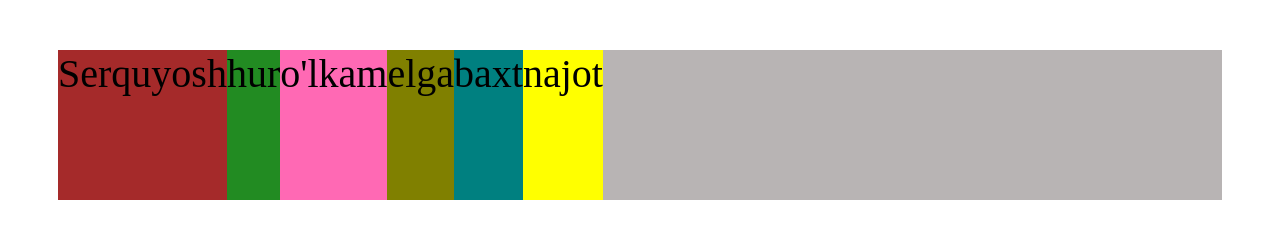
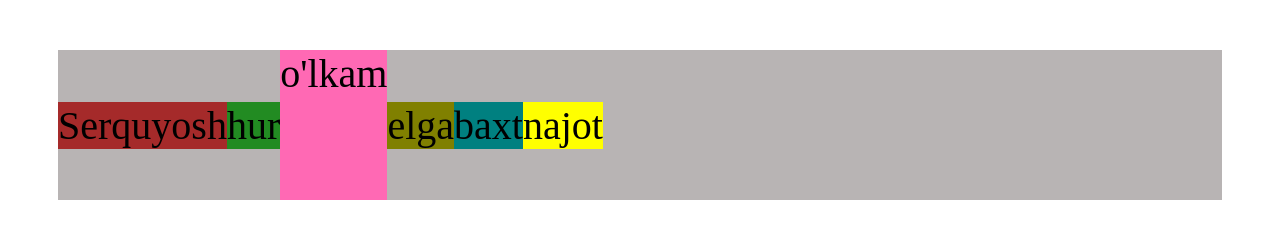
Before and after one commit to PubgGamerUzbSila/TenX-academy, a plain HTML site: page JavaScript/44-dars/main.html in a window 1280 px wide. Drawn offline with Linux system fonts and the light colour scheme.

Commit message:
45-dars start

```diff
--- a/JavaScript/44-dars/main.html
+++ b/JavaScript/44-dars/main.html
@@ -13,6 +13,7 @@
             font-size: 40px;
             background-color: rgb(184,180,180);
             display: flex;
+            align-items:center;
         }
         .el-1{
             background-color: brown;
--- /dev/null
+++ b/JavaScript/45-dars/grid.css
@@ -0,0 +1,37 @@
+*{
+    box-sizing: border-box;
+}
+.container{
+    margin: 50px;
+    font-size: 40px;
+    background-color: rgb(0,0,0);
+    display: grid;
+    grid-template-columns: 200px 200px 200px 150px;
+    grid-template-rows: 250px 150px;
+    gap: 20px;
+}
+.el-1 {
+    background-color: brown;
+  }
+  .el-2 {
+    background-color: forestgreen;
+  }
+  .el-3 {
+    background-color: hotpink;
+    height: 150px;
+  }
+  .el-4 {
+    background-color: olive;
+  }
+  .el-5 {
+    background-color: teal;
+  }
+  .el-6 {
+    background-color: yellow;
+  }
+  .el-7 {
+    background-color: indigo;
+  }
+  .el-8 {
+    background-color: coral;
+  }
```
Also changed, not shown: JavaScript/45-dars/grid.html (added, +23 -0 lines).
